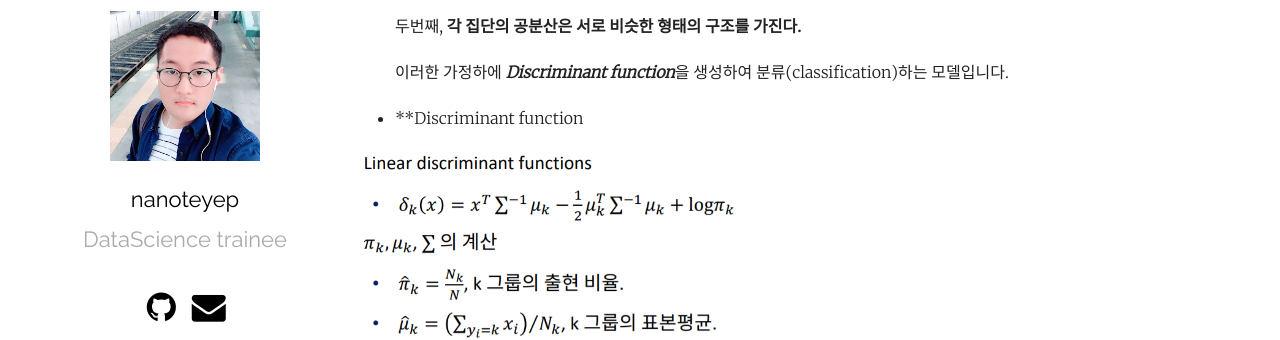
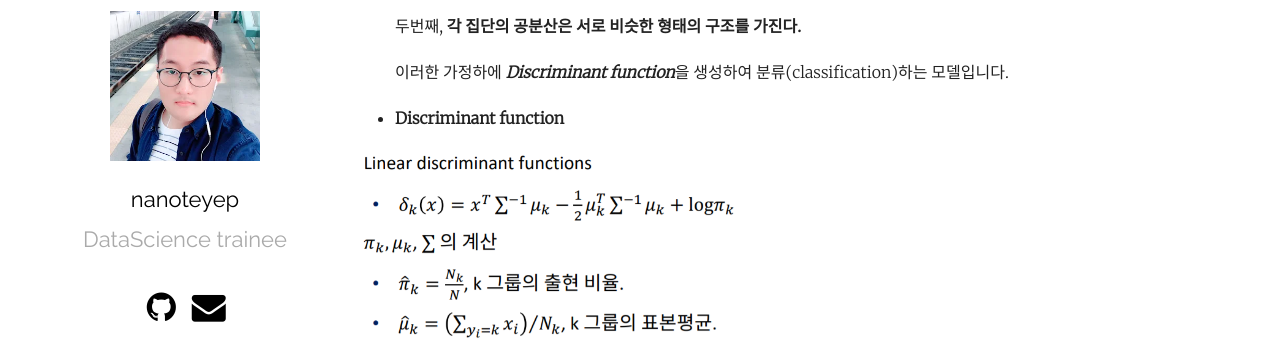
Before and after one commit to nanoteyep/nanoteyep.github.io, a Jekyll site: the page built from _posts/2021-08-24-Road to DataScientist_28.md, in a window 1280 px wide and 900 px high, scrolled down 562 px. Shown: the part 152-492 px from the top of the window. Built offline with Jekyll 4.4.1, drawn with Linux system fonts in a browser that asks for light colours; formulas are drawn with MathJax 3.

Commit message:
LDA fourth... commit

```diff
--- a/_posts/2021-08-24-Road to DataScientist_28.md
+++ b/_posts/2021-08-24-Road to DataScientist_28.md
@@ -23,7 +23,7 @@ categories: DataScience python ML
 > 이러한 가정하에 ***Discriminant function***을 생성하여 분류(classification)하는 모델입니다.
 
 
-* **Discriminant function
+* **Discriminant function**
 
 ![lda_3](/img/lda_3.png)
 
```
